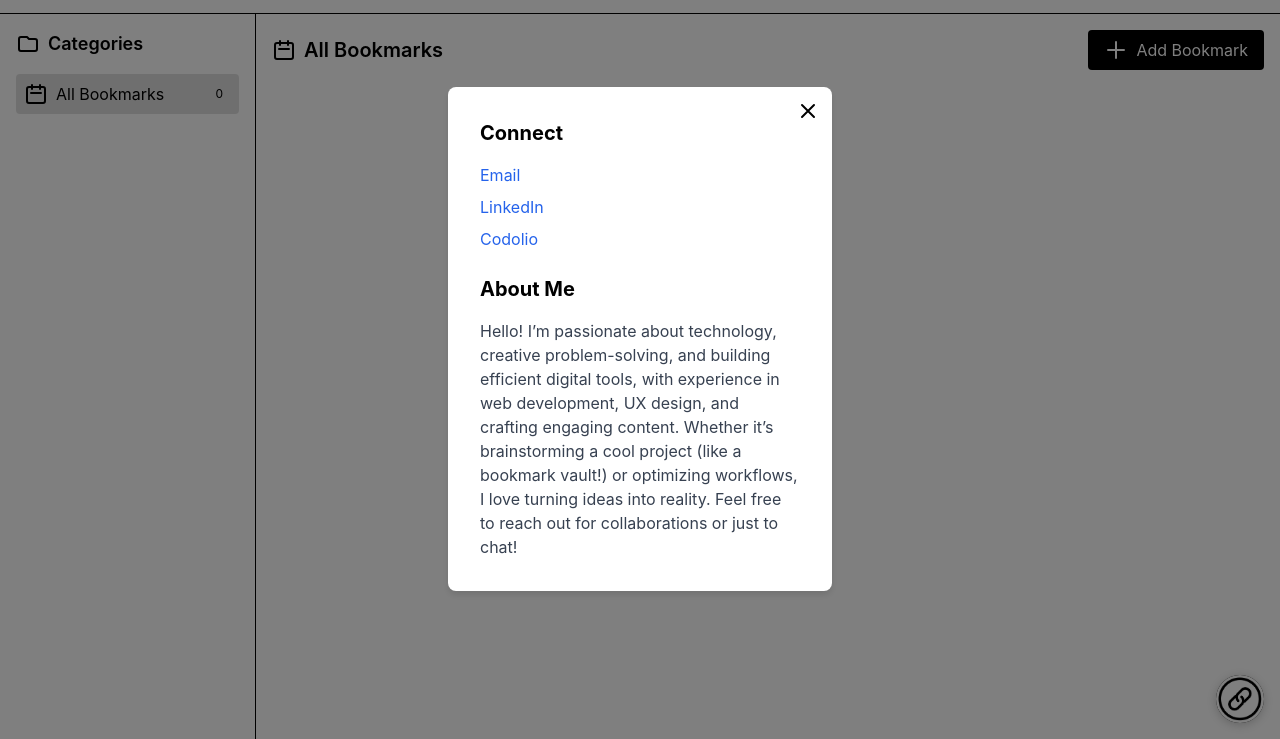
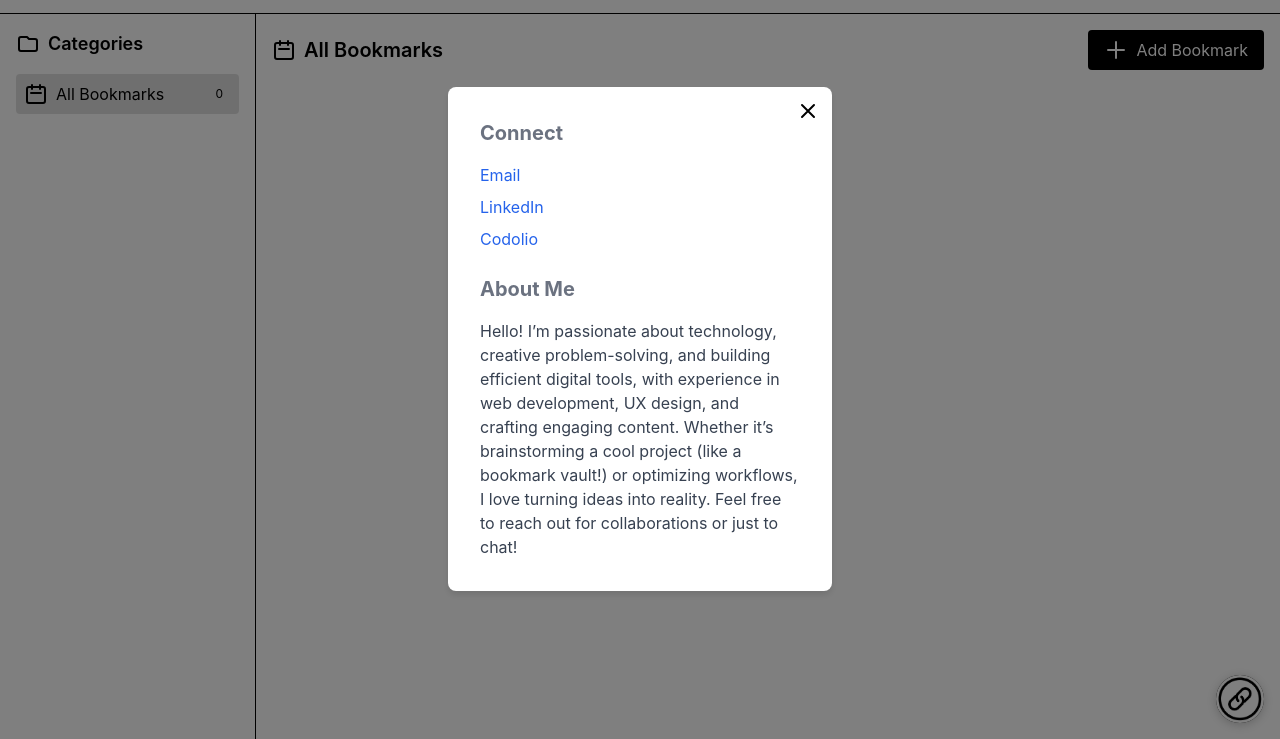
Before and after one commit to Sumera01/marked-thebookmarkvault, a website: page index.html in a window 1280 px wide. Both pictures are taken after a click on the element 1240 px from the left and 760 px from the top of the page. Shown: the part 61-800 px from the top of the page. Drawn offline with nearby package versions, Linux system fonts and the light colour scheme.

Commit message:
Update index.html

```diff
--- a/index.html
+++ b/index.html
@@ -676,7 +676,7 @@
                     <path stroke-linecap="round" stroke-linejoin="round" stroke-width="2" d="M6 18L18 6M6 6l12 12" />
                 </svg>
             </button>
-            <h2 class="text-xl font-bold mb-4 text-black dark:text-white">Connect</h2>
+            <h2 class="text-xl font-bold mb-4 text-gray-500">Connect</h2>
             <ul class="mb-6 space-y-2">
                 <li><a href="mailto:hisums11@gmail.com"
                         class="text-blue-600 hover:underline dark:text-blue-400">Email</a></li>
@@ -685,7 +685,7 @@
                 <li><a href="https://codolio.com/profile/sumera01" class="text-blue-600 hover:underline dark:text-blue-400"
                         target="_blank">Codolio</a></li>
             </ul>
-            <h2 class="text-xl font-bold mb-4 text-black dark:text-white">About Me</h2>
+            <h2 class="text-xl font-bold mb-4 text-gray-500">About Me</h2>
             <p class="text-gray-700 dark:text-gray-300">Hello! I’m passionate about technology, creative problem-solving, and building efficient digital tools, with experience in web development, UX design, and crafting engaging content. Whether it’s brainstorming a cool project (like a bookmark vault!) or optimizing workflows, I love turning ideas into reality. Feel free to reach out for collaborations or just to chat!</p>
         </div>
     </div>
```
